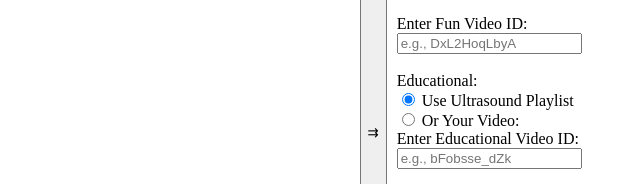
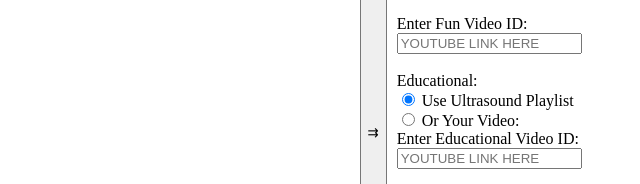
Before and after one commit to DormantOne/CustomInfomercial, a plain HTML site: page index.html in a window 1280 px wide. Shown: the part 173-357 px from the top of the page, 640-1280 px from the left. Drawn offline with Linux system fonts and the light colour scheme.

Commit message:
Update index.html

```diff
--- a/index.html
+++ b/index.html
@@ -90,7 +90,7 @@
             <div>
                 <br />
                 <label for="funVideoInput">Enter Fun Video ID:</label>
-                <input type="text" id="funVideoInput" placeholder="e.g., DxL2HoqLbyA">
+                <input type="text" id="funVideoInput" placeholder="YOUTUBE LINK HERE">
             </div>
 
             <div>
@@ -104,7 +104,7 @@
 
             <div id="customVideoInput" style="display: block;">
                 <label for="eduVideoInput">Enter Educational Video ID:</label>
-                <input type="text" id="eduVideoInput" placeholder="e.g., bFobsse_dZk">
+                <input type="text" id="eduVideoInput" placeholder="YOUTUBE LINK HERE">
             </div>
 
 
```
